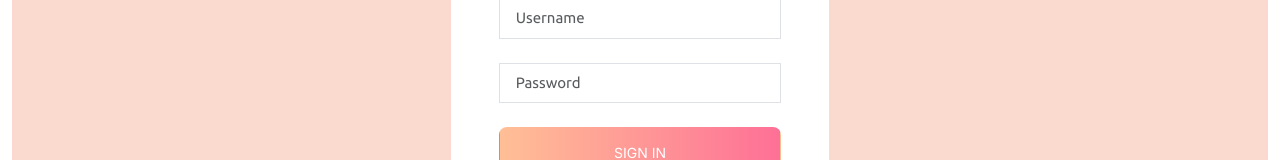
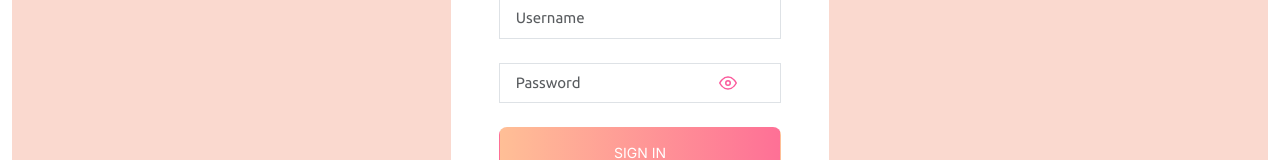
Before and after one commit to ahdirmai/ocb-absen, a React (Vite) app in the folder absen-ocb-fe-main/: page /login in a window 1280 px wide. Shown: the part 386-546 px from the top of the page. Built offline with nearby package versions, Linux system fonts and the light colour scheme.

Commit message:
show hide password

```diff
--- a/absen-ocb-fe-main/src/Pages/Login.jsx
+++ b/absen-ocb-fe-main/src/Pages/Login.jsx
@@ -122,21 +122,39 @@
                       value={password}
                       onChange={(e) => setPassword(e.target.value)}
                     />
-
-                    <i
-                      className={`fa ${
-                        showPassword ? "fa-eye" : "fa-eye-slash"
-                      } position-absolute`}
+                    <button
+                      type="button"
+                      onClick={() => setShowPassword(!showPassword)}
+                      className="position-absolute"
                       style={{
                         top: "50%",
                         right: "40px",
                         transform: "translateY(-50%)",
+                        background: "none",
+                        border: "none",
                         cursor: "pointer",
+                        padding: "4px",
                         color: "#fb5a9c",
+                        lineHeight: 1,
+                        display: "flex",
+                        alignItems: "center",
                       }}
-                      onClick={() => setShowPassword(!showPassword)}
-                    ></i>
-                     <i
+                      aria-label={showPassword ? "Sembunyikan password" : "Tampilkan password"}
+                    >
+                      {showPassword ? (
+                        <svg xmlns="http://www.w3.org/2000/svg" width="18" height="18" viewBox="0 0 24 24" fill="none" stroke="currentColor" strokeWidth="2" strokeLinecap="round" strokeLinejoin="round">
+                          <path d="M17.94 17.94A10.07 10.07 0 0 1 12 20c-7 0-11-8-11-8a18.45 18.45 0 0 1 5.06-5.94"/>
+                          <path d="M9.9 4.24A9.12 9.12 0 0 1 12 4c7 0 11 8 11 8a18.5 18.5 0 0 1-2.16 3.19"/>
+                          <line x1="1" y1="1" x2="23" y2="23"/>
+                        </svg>
+                      ) : (
+                        <svg xmlns="http://www.w3.org/2000/svg" width="18" height="18" viewBox="0 0 24 24" fill="none" stroke="currentColor" strokeWidth="2" strokeLinecap="round" strokeLinejoin="round">
+                          <path d="M1 12s4-8 11-8 11 8 11 8-4 8-11 8-11-8-11-8z"/>
+                          <circle cx="12" cy="12" r="3"/>
+                        </svg>
+                      )}
+                    </button>
+                    <i
                       className="fa fa-lock position-absolute"
                       style={{
                         top: "50%",
```
